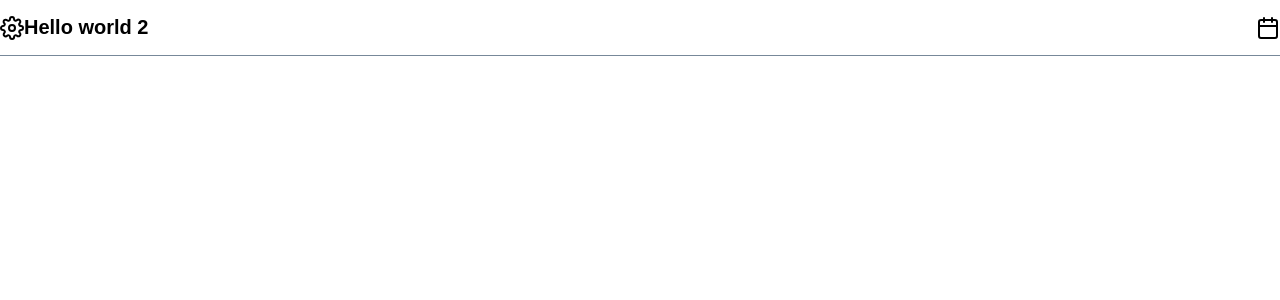
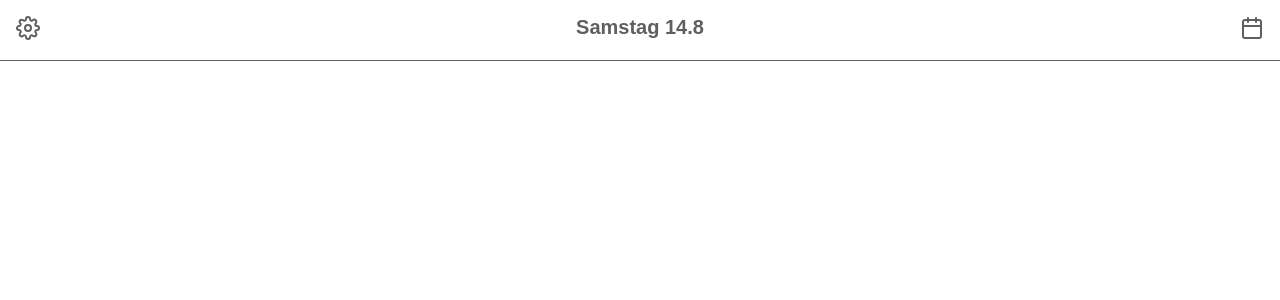
Before and after one commit to chaostreff-flensburg/kladderadatsch, a Next.js app: page / in a window 1280 px wide. Shown: the top 300 px of the page. Built offline with nearby package versions, Linux system fonts and the light colour scheme.

Commit message:
Style nav and set default color

```diff
--- a/components/Navigation.jsx
+++ b/components/Navigation.jsx
@@ -3,8 +3,20 @@ import { Settings } from "react-feather";
 import { Calendar } from "react-feather";
 
 class Page extends React.Component {
-  getDateTime = () => {
-    return "Hello world 2";
+  getDate = () => {
+    var dateTime = new Date();
+    var weekdays = [
+      "Montag",
+      "Dienstag",
+      "Mittwoch",
+      "Donnerstag",
+      "Freitag",
+      "Samstag",
+      "Sonnatg"
+    ];
+    var weekday = dateTime.getDay();
+    var day = dateTime.getDate() + "." + dateTime.getMonth();
+    return weekdays[weekday] + " " + day;
   };
 
   render() {
@@ -14,7 +26,7 @@ class Page extends React.Component {
           <div className="settings">
             <Settings />
           </div>
-          <h1>{this.getDateTime()}</h1>
+          <h1>{this.getDate()}</h1>
           <div className="calendar">
             <Calendar />
           </div>
@@ -22,11 +34,9 @@ class Page extends React.Component {
 
         <style jsx>{`
           .settings {
-            float: left;
           }
 
           .calendar {
-            float: right;
           }
 
           h1 {
@@ -37,10 +47,11 @@ class Page extends React.Component {
           }
 
           nav {
-            padding-bottom: 1rem;
-            padding-top: 1rem;
+            padding: 1rem;
             border-bottom: solid 1px;
-            border-color: lightslategray;
+            border-color: #605f5e;
+            display: flex;
+            justify-content: space-between;
           }
         `}</style>
       </React.Fragment>
--- a/pages/index.jsx
+++ b/pages/index.jsx
@@ -12,6 +12,7 @@ class Page extends React.Component {
         <style jsx global>{`
           body {
             margin: 0;
+            color: #605f5e;
           }
         `}</style>
       </React.Fragment>
```
